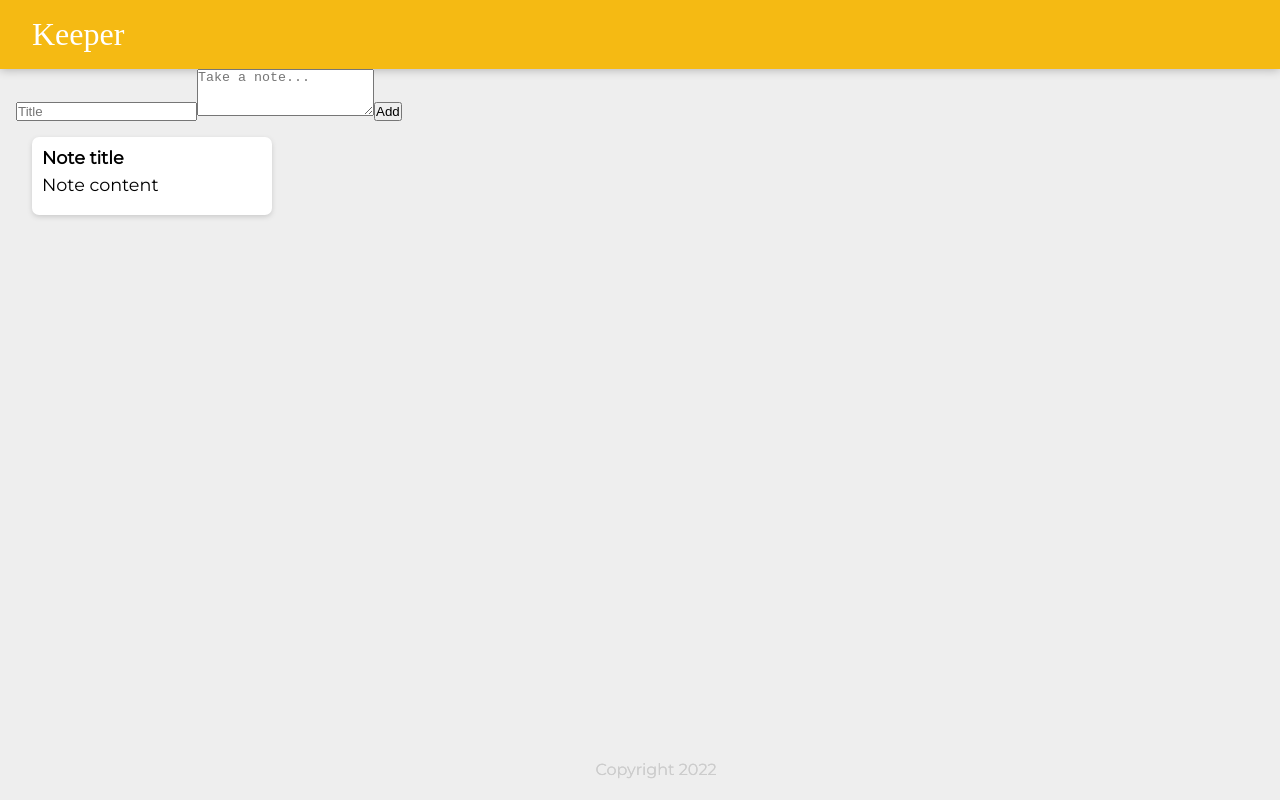
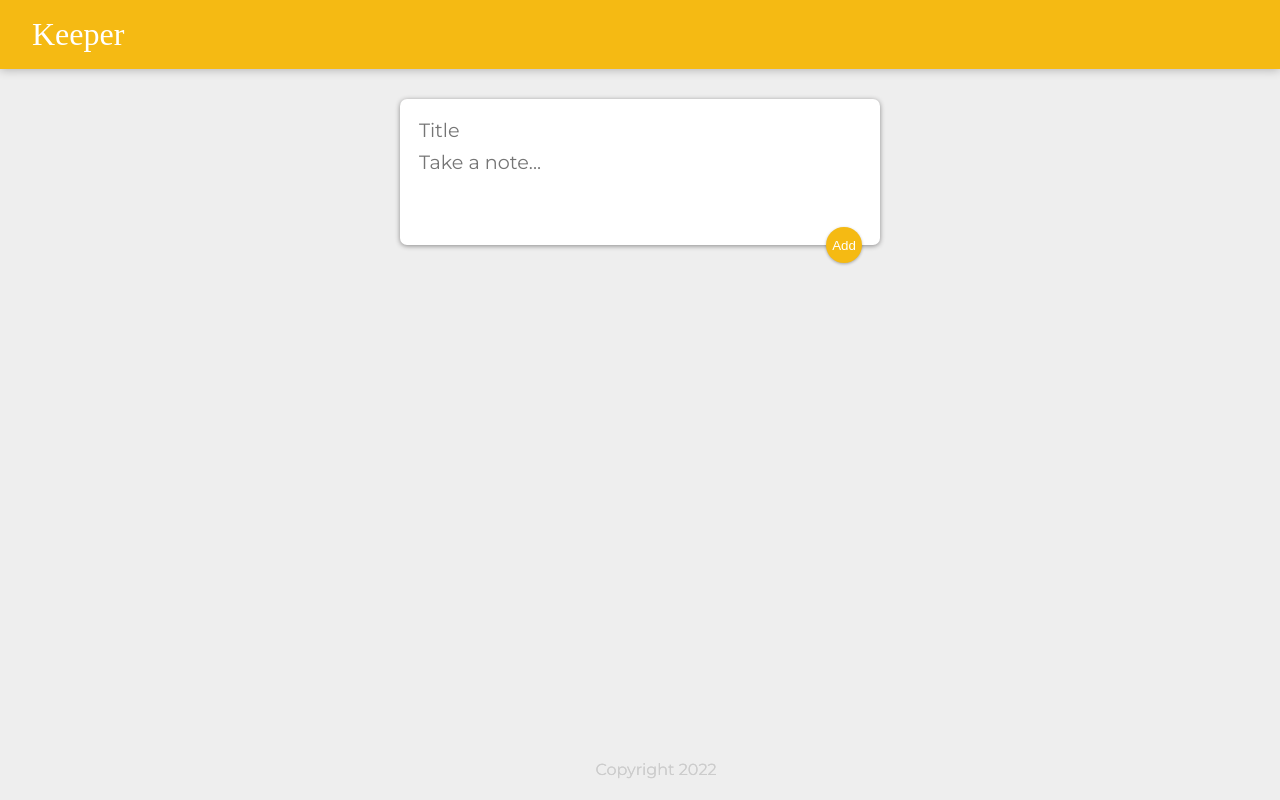
Before and after one commit to boundy99/Keeper, a React (Create React App) app in the folder my-app/: page / in a window 1280 px wide. Built offline with nearby package versions, Linux system fonts and the light colour scheme; a web font is replaced by a local one.

Commit message:
Yessssssss

```diff
--- a/my-app/public/styles.css
+++ b/my-app/public/styles.css
@@ -3,11 +3,9 @@
     margin: 0;
     box-sizing: border-box;
   }
-
   html {
     font-family: "Montserrat", sans-serif;
   }
-
   body {
     background: #eee;
     padding: 0 16px;
@@ -37,7 +35,6 @@
   footer p {
     color: #ccc;
   }
-
   .note {
     background: #fff;
     border-radius: 7px;
@@ -47,15 +44,59 @@
     margin: 16px;
     float: left;
   }
-
   .note h1 {
     font-size: 1.1em;
     margin-bottom: 6px;
   }
-
   .note p {
     font-size: 1.1em;
     margin-bottom: 10px;
     white-space: pre-wrap;
     word-wrap: break-word;
   }
+
+  .note button {
+    position: relative;
+    float: right;
+    margin-right: 10px;
+    color: #f5ba13;
+    border: none;
+    width: 36px;
+    height: 36px;
+    cursor: pointer;
+    outline: none;
+  }
+
+  form {
+    position: relative;
+    width: 480px;
+    margin: 30px auto 20px auto;
+    background: #fff;
+    padding: 15px;
+    border-radius: 7px;
+    box-shadow: 0 1px 5px rgb(138, 137, 137);
+  }
+  form input,
+  form textarea {
+    width: 100%;
+    border: none;
+    padding: 4px;
+    outline: none;
+    font-size: 1.2em;
+    font-family: inherit;
+    resize: none;
+  }
+  form button {
+    position: absolute;
+    right: 18px;
+    bottom: -18px;
+    background: #f5ba13;
+    color: #fff;
+    border: none;
+    border-radius: 50%;
+    width: 36px;
+    height: 36px;
+    box-shadow: 0 1px 3px rgba(0, 0, 0, 0.3);
+    cursor: pointer;
+    outline: none;
+  }
--- a/my-app/src/components/App.jsx
+++ b/my-app/src/components/App.jsx
@@ -1,4 +1,4 @@
-import React from "react";
+import React, {useState} from "react";
 import Heading from "./Header";
 import Note from "./Note";
 import Footer from "./Footer";
@@ -6,11 +6,20 @@
 
 
 export default function App() {
+  const[notes, setNote] = useState([]);
+
+  function addPost(post){
+    setNote(prevPost => {
+      return [...prevPost, post]
+    });
+  }
   return (
     <div>
       <Heading />
-      <CreateArea />
-      <Note key={1} title="Note title" content="Note content" />
+      <CreateArea onAdd={addPost}/>
+      {notes.map((note, index) => (
+        <Note key={index} id={index} title={note.title} content={note.content} />
+      ))}
       <Footer />
       <Footer />
     </div>
--- a/my-app/src/components/CreateArea.jsx
+++ b/my-app/src/components/CreateArea.jsx
@@ -1,12 +1,30 @@
-import React from "react";
+import React, {useState} from "react";
 
-function CreateArea() {
+function CreateArea(props) {
+
+  const[post, setPost] = useState({
+    title: "",
+    content:""
+  })
+
+  function handleChange(event){
+    const{name, value} = event.target;
+    setPost(prevVal => {
+      return {
+        ...prevVal,
+        [name]: value
+      }
+    })
+  }
+
   return (
     <div>
       <form className="textarea">
-        <input name="title" placeholder="Title" />
-        <textarea name="content" placeholder="Take a note..." rows="3" />
-        <button>Add</button>
+        <input onChange={handleChange} name="title" placeholder="Title" value={post.tile}/>
+        <textarea onChange={handleChange} name="content" placeholder="Take a note..." rows="3" value={post.content}/>
+        <button onClick={() =>{
+          props.onAdd(post)
+        }}>Add</button>
       </form>
     </div>
   );
--- a/my-app/src/components/Note.jsx
+++ b/my-app/src/components/Note.jsx
@@ -5,6 +5,7 @@
     <div className='note'>
     <h1>{props.title}</h1>
     <p>{props.content}</p>
+    <button>DELETE</button>
     </div>
   )
 }
```
Also changed, not shown: my-app/src/note.js (deleted, +0 -23 lines). Lines whose indentation alone changed are shown as unchanged.
